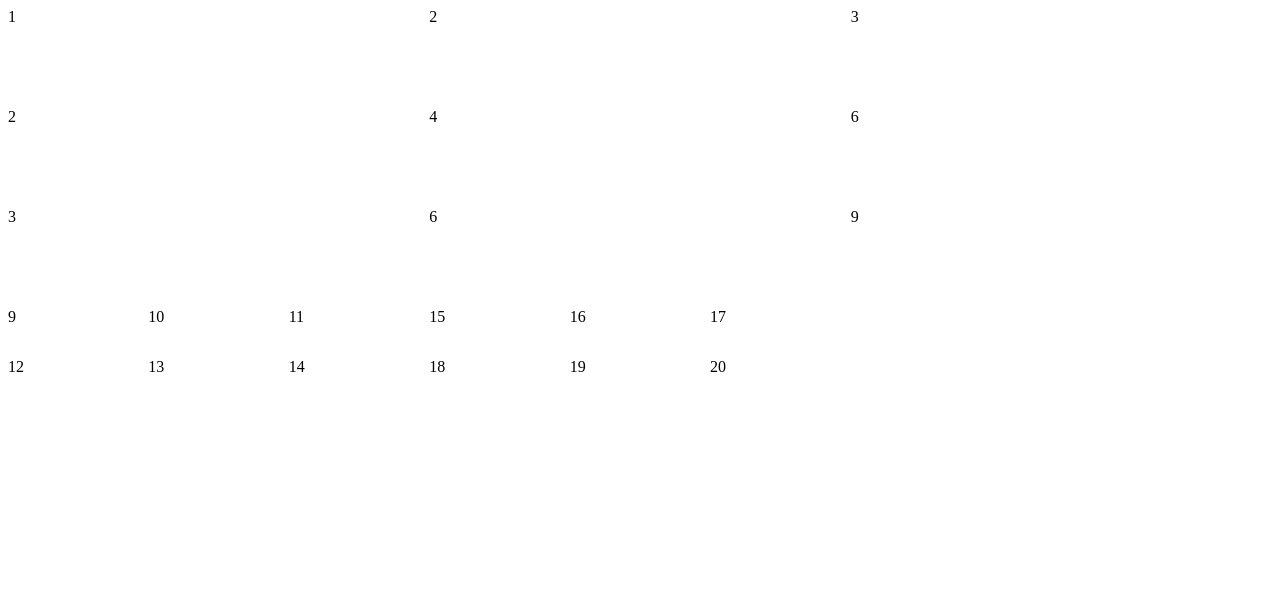
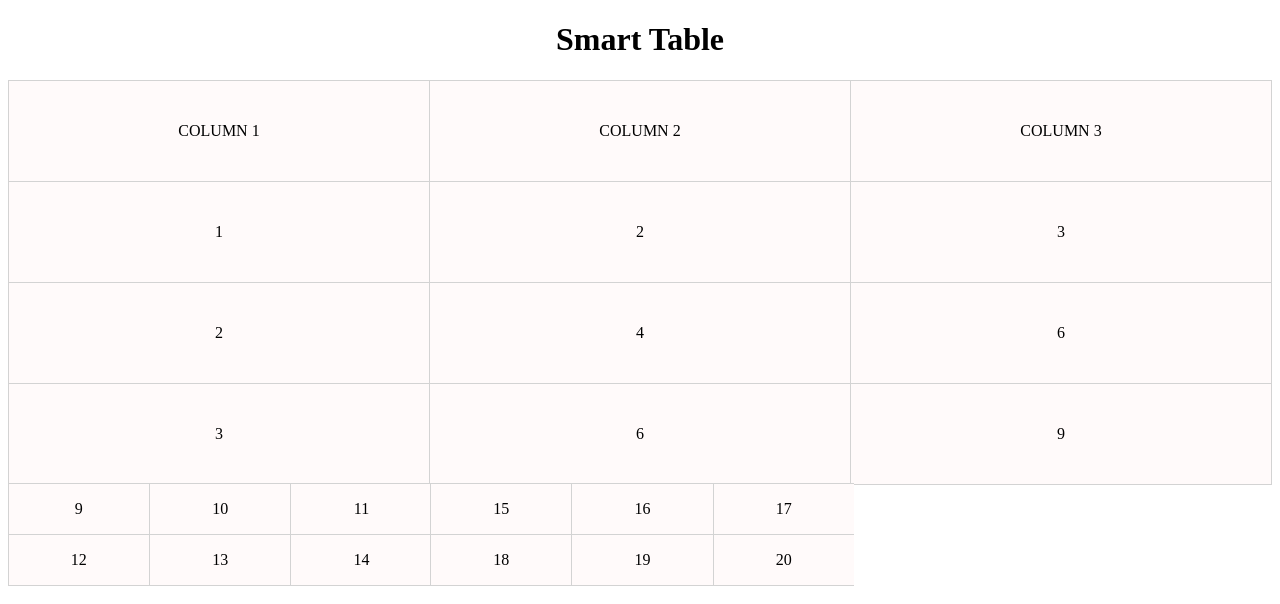
Before and after one commit to mahdimaiche/smart-array, a Vue app: page / in a window 1280 px wide. Shown: the top 604 px of the page. Built offline with nearby package versions, Linux system fonts and the light colour scheme.

Commit message:
feat: add basic styling

```diff
--- a/src/App.vue
+++ b/src/App.vue
@@ -22,7 +22,22 @@ export default {
 </script>
 
 <template>
-  <Table :data="data" :rowHeight="100" />
+  <h1 class="title">Smart Table</h1>
+  <Table
+    :data="data"
+    :rowHeight="100"
+    :columnNames="['column 1', 'column 2', 'column 3']"
+  />
 </template>
 
-<style></style>
+<style>
+.title {
+  text-align: center;
+}
+
+:root {
+  --table-border-color: lightgrey;
+  --table-font-size: 16px;
+  --table-cell-background: #fffafa;
+}
+</style>
--- a/src/components/table-item/TableItem.vue
+++ b/src/components/table-item/TableItem.vue
@@ -15,7 +15,7 @@ export default defineComponent({
   props: {
     rowId: { type: String, default: "" },
     value: {
-      type: Object as PropType<Number | DataRow[] | undefined>,
+      type: Object as PropType<Number | DataRow[] | String | undefined>,
       default: undefined,
     },
     dependsOn: {
@@ -33,7 +33,7 @@ export default defineComponent({
 
     const computedValue = ref(value.value as DataRow | number);
     const tableItemRef: Ref<HTMLElement | null> = ref(null);
-    const eventBus = TableItemEventBus.getInstance(rowId.value);
+    const eventBus = TableItemEventBus.getInstance(rowId.value)!;
     const itemId = uuidV4();
     const dependency = dependsOn.value
       ? getStoreSlice(dependsOn.value)
@@ -86,6 +86,10 @@ export default defineComponent({
 .table-item {
   display: flex;
   flex-direction: column;
+  align-items: center;
+  justify-content: center;
   height: 100%;
+  font-size: var(--table-font-size);
+  background-color: var(--table-cell-background);
 }
 </style>
--- a/src/components/table/Table.vue
+++ b/src/components/table/Table.vue
@@ -13,12 +13,13 @@ import TableItem from "../table-item/TableItem.vue";
 export default defineComponent({
   components: { TableRow, TableItem },
   props: {
+    columnNames: { type: Object as PropType<String[]>, default: [] },
     data: { type: Object as PropType<ApiResponse>, default: { rows: [] } },
     rowHeight: { type: Number, default: 0 },
   },
   setup(props) {
     const { initStore } = useReactiveData();
-    const { data, rowHeight } = toRefs(props);
+    const { data, rowHeight, columnNames } = toRefs(props);
 
     const tableRef: Ref<HTMLElement | null> = ref(null);
     const columnsCount = computed(() => getColumnCount(data.value));
@@ -68,11 +69,13 @@ export default defineComponent({
       index: number;
       rowWidth: number;
       rowHeight: number;
+      className?: string;
     }) => {
-      const { row, index, rowWidth, rowHeight } = props;
+      const { row, index, rowWidth, rowHeight, className } = props;
       const rowId = uuidV4();
       return (
         <TableRow
+          class={`table__row ${className ? className : ""}`}
           key={rowId}
           rowId={rowId}
           columns={columnsCount.value}
@@ -81,6 +84,7 @@ export default defineComponent({
         >
           {(row.data as any[]).map(({ value }, j) => (
             <TableItem
+              class="table__item"
               key={uuidV4()}
               rowId={rowId}
               value={value}
@@ -94,6 +98,7 @@ export default defineComponent({
               {Array.isArray(value)
                 ? value.map((row: DataRow, index: number) => (
                     <Row
+                      className="table__row__nested"
                       row={row}
                       index={index}
                       rowWidth={Math.floor(rowWidth / row.data.length)}
@@ -107,8 +112,27 @@ export default defineComponent({
       );
     };
 
-    return () => (
+    return () => {
+      const rowId = uuidV4();
+      return (
         <div class="table" ref={tableRef}>
+          <TableRow
+            class="table__row"
+            key={rowId}
+            rowId={rowId}
+            columns={columnsCount.value}
+            rowWidth={rowWidth.value}
+            rowHeight={rowHeight.value}
+          >
+            {columnNames.value.map((name) => (
+              <TableItem
+                class="table__item"
+                key={rowId}
+                rowId={rowId}
+                value={name.toLocaleUpperCase()}
+              />
+            ))}
+          </TableRow>
           {data.value.rows.map((row, i) => (
             <Row
               row={row}
@@ -119,6 +143,7 @@ export default defineComponent({
           ))}
         </div>
       );
+    };
   },
 });
 </script>
@@ -129,5 +154,26 @@ export default defineComponent({
   height: "100%";
   display: "flex";
   flex-direction: row;
+
+  &__row {
+    &:first-child {
+      border-top: 1px solid var(--table-border-color);
+    }
+
+    &__nested {
+      .table-item:last-child {
+        border-right: none;
+      }
+    }
+  }
+
+  &__item {
+    border-bottom: 1px solid var(--table-border-color);
+    border-right: 1px solid var(--table-border-color);
+
+    &:first-child {
+      border-left: 1px solid var(--table-border-color);
+    }
+  }
 }
 </style>
```
Lines whose indentation alone changed are shown as unchanged.
